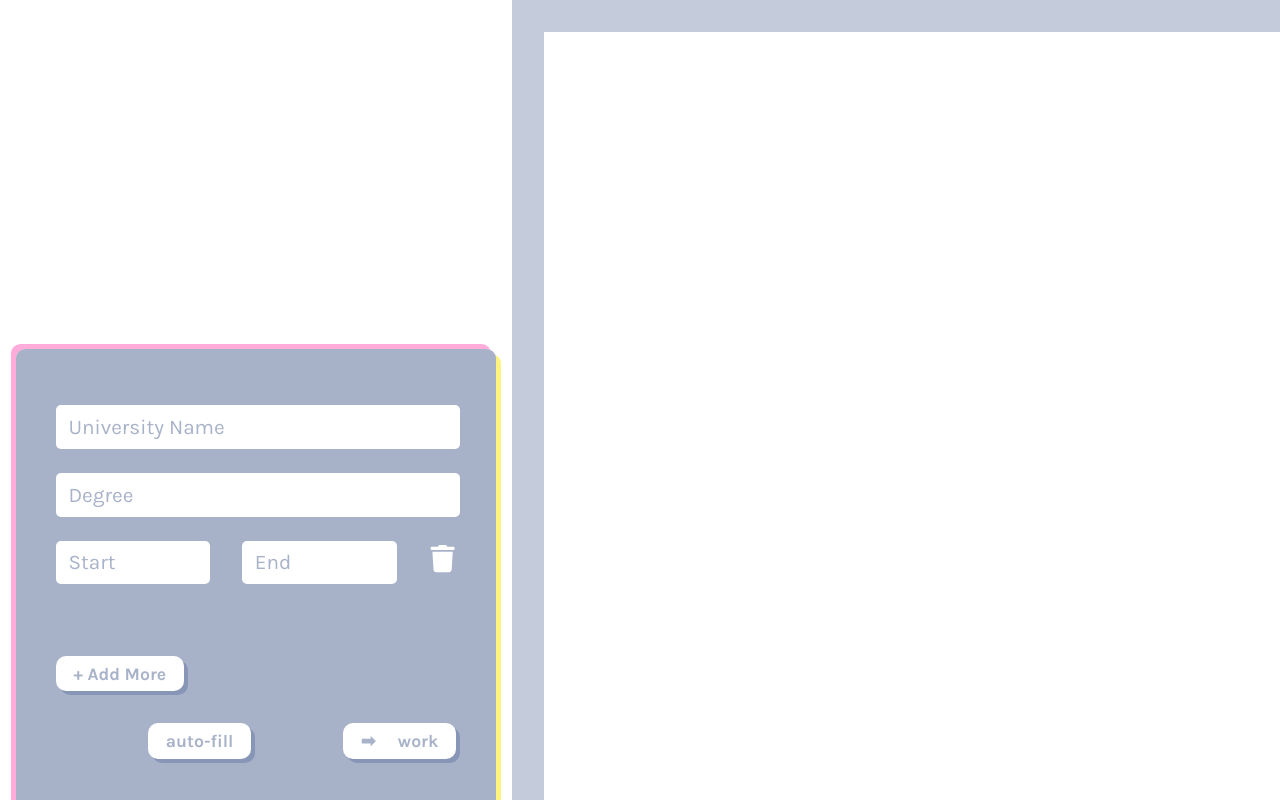
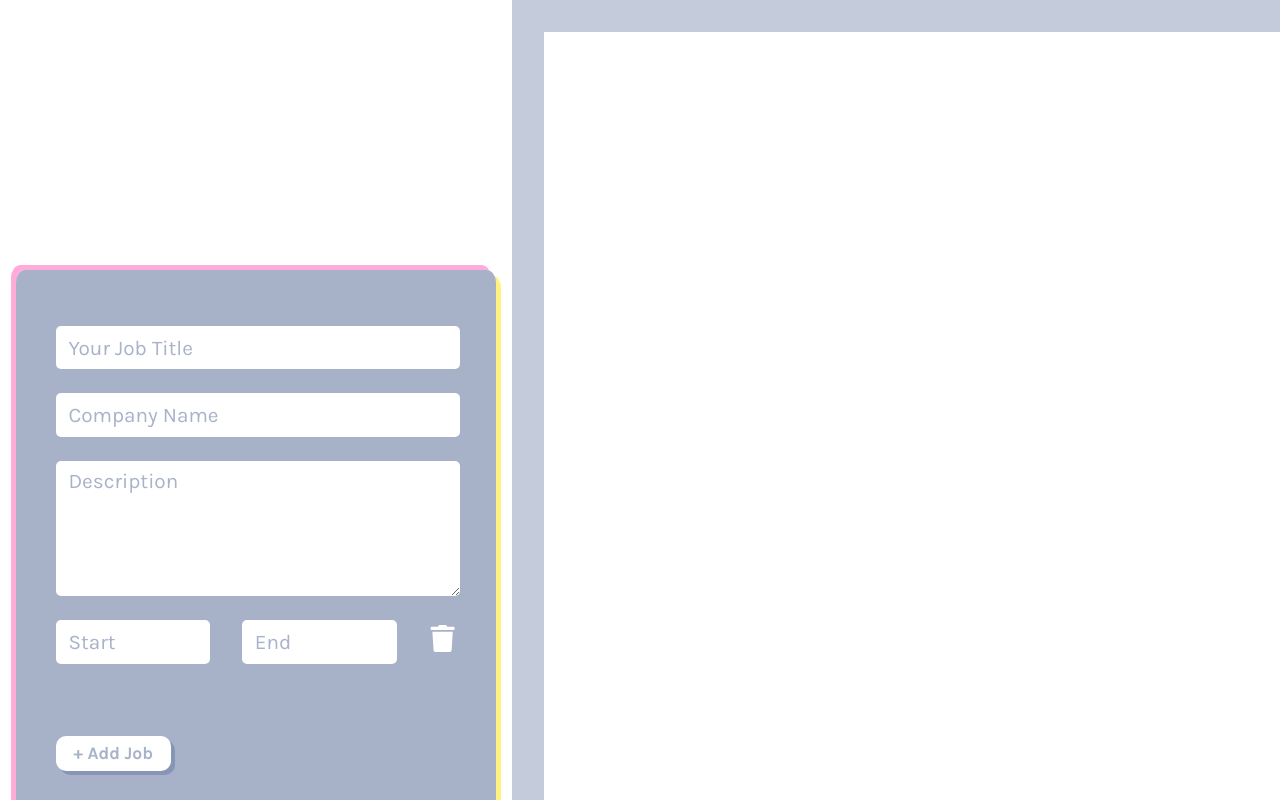
Before and after one commit to xewar/cv-builder, a React (Create React App) app: page / in a window 1280 px wide. Shown: the top 800 px of the page. Built offline with nearby package versions, Linux system fonts and the light colour scheme.

Commit message:
added ability to add and delete jobs

```diff
--- a/src/components/Editor.js
+++ b/src/components/Editor.js
@@ -16,7 +16,7 @@ class Editor extends Component {
     this.addNewEducation = this.addNewEducation.bind(this);
     this.deleteEducation = this.deleteEducation.bind(this);
     this.addNewJob = this.addNewJob.bind(this);
-
+    this.deleteJob = this.deleteJob.bind(this);
     this.updateWork = this.updateWork.bind(this);
     this.switchForm = this.switchForm.bind(this);
     this.state = {
@@ -49,9 +49,9 @@ class Editor extends Component {
           description: '',
         },
       ],
-      formElements: ['education', 'work', 'personal', 'contact', 'skills'],
-      currentForm: 'education',
-      nextForm: 'work',
+      formElements: ['work', 'personal', 'contact', 'skills', 'education'],
+      currentForm: 'work',
+      nextForm: 'personal',
       prevForm: '',
       showLeftButton: false,
       showRightButton: true,
@@ -72,22 +72,20 @@ class Editor extends Component {
       degreeId = event.target.parentNode.id;
     }
     const { name, value } = event.target;
-
     let currentIndex = this.state.degreesObj.findIndex(
       degree => degree.id === degreeId
     );
     let degree = { ...degreesObj[currentIndex], [name]: value };
     degreesObj[currentIndex] = degree;
     this.setState({ degreesObj });
-    console.log(degreesObj);
   }
+
   addNewEducation(event) {
     //adding a new college or university
     event.preventDefault();
     let degreesObj = this.state.degreesObj; //shorter name
-    let newId = uniqid();
     let newUni = {
-      id: newId,
+      id: uniqid(),
       university: '',
       degreeType: '',
       start: '',
@@ -96,13 +94,12 @@ class Editor extends Component {
     degreesObj.push(newUni);
     this.setState({ degreesObj });
   }
+
   deleteEducation(event) {
     const degreesObj = this.state.degreesObj;
     const degreeId =
       event.target.parentNode.parentNode.parentNode.parentNode.id; //getting the Id of the appropriate degree to delete
-    let currentIndex = this.state.degreesObj.findIndex(
-      degree => degree.id === degreeId
-    );
+    let currentIndex = degreesObj.findIndex(degree => degree.id === degreeId);
     //if you delete all education info, regenerate a blank form
     if (degreesObj.length === 1) {
       let newUni = {
@@ -119,15 +116,60 @@ class Editor extends Component {
   }
 
   addNewJob(event) {
+    //adding a new college or university
     event.preventDefault();
-    console.log('to be filled in');
+    let jobsObj = this.state.jobsObj; //shortcut
+    let newJob = {
+      id: uniqid(),
+      organization: '',
+      title: '',
+      start: '',
+      end: '',
+      description: '',
+    };
+    jobsObj.push(newJob);
+    this.setState({ jobsObj });
+    console.log(jobsObj);
+  }
+
+  deleteJob(event) {
+    event.preventDefault();
+    let jobsObj = this.state.jobsObj; //shortcut
+    console.log('before', jobsObj);
+    const jobId = event.target.parentNode.parentNode.parentNode.parentNode.id; //getting the Id of the appropriate degree to delete
+    let currentIndex = jobsObj.findIndex(job => job.id === jobId);
+    //if you delete all work history, regenerate a blank form
+    if (jobsObj.length === 1) {
+      let newJob = {
+        id: uniqid(),
+        organization: '',
+        title: '',
+        start: '',
+        end: '',
+        description: '',
+      };
+      jobsObj.push(newJob);
+    }
+    jobsObj.splice(currentIndex, 1);
+    this.setState({ jobsObj });
+    console.log('after', jobsObj);
   }
 
   updateWork(event) {
+    // let jobInfo = { ...jobsObj[0], [name]: value };
+    // jobsObj[0] = jobInfo;
+    // this.setState({ jobsObj });
+    const jobsObj = this.state.jobsObj;
+    let jobId;
+    if (event.target.name === 'start' || event.target.name === 'end') {
+      jobId = event.target.parentNode.parentNode.id;
+    } else {
+      jobId = event.target.parentNode.id;
+    }
     const { name, value } = event.target;
-    const jobsObj = this.state.jobsObj;
-    let jobInfo = { ...jobsObj[0], [name]: value };
-    jobsObj[0] = jobInfo;
+    let currentIndex = this.state.jobsObj.findIndex(job => job.id === jobId);
+    let job = { ...jobsObj[currentIndex], [name]: value };
+    jobsObj[currentIndex] = job;
     this.setState({ jobsObj });
   }
 
@@ -212,6 +254,7 @@ class Editor extends Component {
             jobsObj={this.state.jobsObj}
             handleChange={this.updateWork}
             addNewJob={this.addNewJob}
+            deleteJob={this.deleteJob}
           />
         );
       }
--- a/src/components/Work.js
+++ b/src/components/Work.js
@@ -1,4 +1,5 @@
 import React, { Component } from 'react';
+import { FaTrash } from 'react-icons/fa';
 
 class Work extends Component {
   constructor(props) {
@@ -6,20 +7,27 @@ class Work extends Component {
   }
 
   render() {
-    const { jobsObj, handleChange, addNewJob } = this.props;
-    return (
-      <div className="formInput">
-        <div className="job">
+    const { jobsObj, handleChange, addNewJob, deleteJob } = this.props;
+    const renderJobs = jobsObj.map(job => {
+      return (
+        <div className="job" key={job.id} id={job.id}>
           <input
             placeholder="Your Job Title"
             name="title"
-            value={jobsObj[0].title}
+            value={job.title}
             onChange={handleChange}
           />
           <input
             placeholder="Company Name"
             name="organization"
-            value={jobsObj[0].organization}
+            value={job.organization}
+            onChange={handleChange}
+          />
+          <textarea
+            placeholder="Description"
+            className="description"
+            name="description"
+            value={job.description}
             onChange={handleChange}
           />
           <div className="dates">
@@ -27,25 +35,28 @@ class Work extends Component {
               placeholder="Start"
               className="date"
               name="start"
-              value={jobsObj[0].start}
+              value={job.start}
               onChange={handleChange}
             />
             <input
               placeholder="End"
               className="date"
               name="end"
-              value={jobsObj[0].end}
+              value={job.end}
               onChange={handleChange}
             />
+            <div className="trash" onClick={deleteJob}>
+              {' '}
+              <FaTrash />
+            </div>
           </div>
-          <textarea
-            placeholder="Description"
-            className="description"
-            name="description"
-            value={jobsObj[0].description}
-            onChange={handleChange}
-          />
         </div>
+      );
+    });
+    return (
+      <div className="formInput">
+        <div>{renderJobs}</div>
+
         <button onClick={addNewJob}>+ Add Job</button>
       </div>
     );
--- a/src/styles/app.css
+++ b/src/styles/app.css
@@ -6,7 +6,7 @@
   --accent_2: rgba(255, 72, 176, 05%);
   --accent_3: rgba(0, 0, 0, 45%);
   --accent_4: rgba(0, 0, 0, 10%);
-  --accent_5: rgba(0, 0, 0, 75%);
+  --accent_5: rgba(61, 85, 136, 100%);
   --accent_6: rgba(61, 85, 136, 0.45);
   --accent_7: rgba(255, 232, 0, 0.5);
   --accent_8: rgba(61, 85, 136, 0.3);
@@ -17,6 +17,7 @@
   height: 100vh;
   width: 100vw;
 }
+
 /* EDITOR (Left Side) */
 .parent {
   display: grid;
@@ -28,6 +29,8 @@
 }
 
 .formContainer {
+  font-family: Karla;
+
   background-color: var(--accent_6);
   padding: 3.5em 2.5em;
   border-radius: 2%;
@@ -46,12 +49,16 @@ input,
   font-size: 1.3em;
   border-radius: 5px;
   text-indent: 0.5em;
+  font-family: Karla;
+  color: var(--accent_5);
 }
-input:focus {
+input:focus,
+.description:focus {
   outline: none;
 }
 .description {
   height: 6em;
+  padding-top: 0.4em;
 }
 
 input.date {
```
